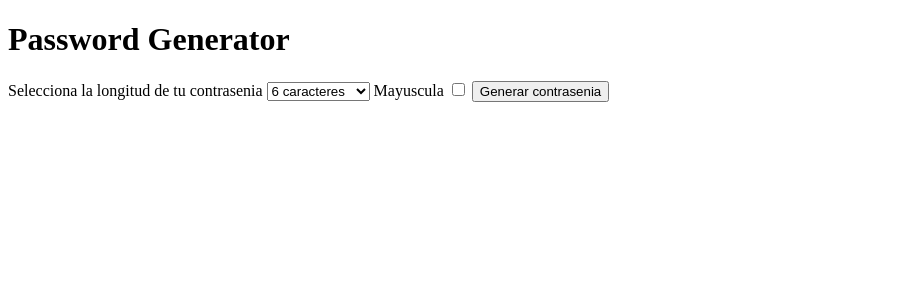
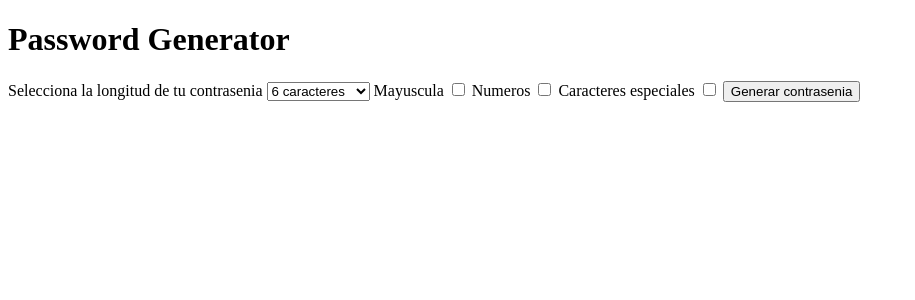
Before and after one commit to stefhanesl/django-password-generator, a Django app: page / in a window 1280 px wide. Shown: the top 300 px of the page, without its empty margins (0-915 px from the left). Run offline with Django 4.2, Linux system fonts and the light colour scheme.

Commit message:
se añadió mas opciones para la generación de la contraseña

```diff
--- a/paginaDjango/app1/templates/home.html
+++ b/paginaDjango/app1/templates/home.html
@@ -9,7 +9,7 @@
 <body>
     <h1>Password Generator</h1>
 
-    <form action="password">
+    <form action="{% url 'password' %}">
         <label for="length">Selecciona la longitud de tu contrasenia</label>
         <select name="length" id="length">
             <option value="6">6 caracteres</option>
@@ -24,6 +24,12 @@
         <label for="mayuscula">Mayuscula</label>
         <input type="checkbox" name="mayuscula" id="mayuscula">
 
+        <label for="numeros">Numeros</label>
+        <input type="checkbox" name="numeros" id="numeros">
+
+        <label for="caracteres_especiales">Caracteres especiales</label>
+        <input type="checkbox" name="caracteres_especiales" id="caracteres_especiales">
+
         <button type="submit">Generar contrasenia</button>
     </form>
 
--- a/paginaDjango/app1/templates/password.html
+++ b/paginaDjango/app1/templates/password.html
@@ -1 +1,2 @@
 <h1>Password</h1>
+{{password}}
--- a/paginaDjango/app1/views.py
+++ b/paginaDjango/app1/views.py
@@ -1,5 +1,6 @@
 from django.shortcuts import render
 #from django.http import HttpResponse
+import random
 
 # Create your views here.
 def about(request):
@@ -11,4 +12,25 @@ def home(request):
 
 
 def password(request):
-    return render(request, 'password.html')
+
+    caracteres = list('abcdefghijklmnopqrstuvwxyz')
+    clave_generada = ''
+
+    numero_contrasenia = int(request.GET.get('length'))
+
+    if request.GET.get('mayuscula'):
+        caracteres.extend(list('abcdefghijklmnopqrstuvwxyz'.upper()))
+
+    if request.GET.get('numeros'):
+        caracteres.extend(list('1234567890'.upper()))
+
+
+    if request.GET.get('caracteres_especiales'):
+        caracteres.extend(list('.,-*+/%$&()@#'.upper()))
+
+
+    for elemento in range(numero_contrasenia):
+        clave_generada += random.choice(caracteres)
+
+
+    return render(request, 'password.html', {'password': clave_generada})
--- a/paginaDjango/paginaDjango/urls.py
+++ b/paginaDjango/paginaDjango/urls.py
@@ -21,5 +21,5 @@ urlpatterns = [
     #path('admin/', admin.site.urls),
     path('about', views.about),
     path('', views.home),
-    path('password/', views.password )
+    path('generate-password', views.password, name='password' )
 ]
```
